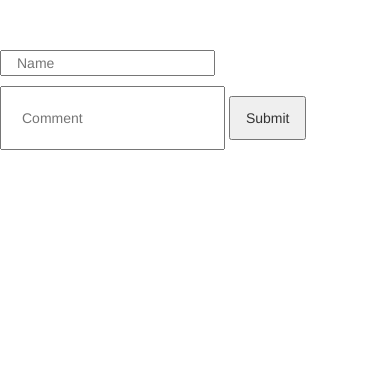
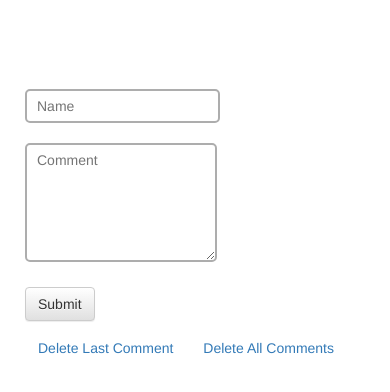
Before and after one commit to shwetachari/comments, a plain HTML site: page index.html in a window 390 px wide. Drawn offline with nearby package versions, Linux system fonts and the light colour scheme.

Commit message:
adjusted bootstrap layout

```diff
--- a/css/main.css
+++ b/css/main.css
@@ -1,8 +1,13 @@
+body{
+  overflow-x:hidden;
+  overflow-y:scroll;
+}
 .listEntry {
   padding:10px
   display:block;
   width:100%;
-  margin: 0 auto;
+  margin: 0 auto 0 auto;
+  word-wrap: break-word;
 }
 
 .liDivName {
@@ -11,28 +16,55 @@
   display:block;
   width:100%;
   margin: 0 auto;
+  word-wrap: break-word;
 }
 .liDivText {
   font-size: 15px;
   display:block;
   width:100%;
-  margin: 0 auto;
+  margin: 0 auto 20px;
+  word-wrap: break-word;
 }
 ul {
   list-style:none;
   display:block;
-  width:90%;
-  margin:0 auto;
+  width:40%;
+  margin:50px auto 0 30px;
+  position:absolute;
 }
 #formText {
-  padding:20px;
+  padding:5px 0 70px 10px;
 }
 #name {
+  padding:5px 0 5px 10px;
   margin-top:50px;
+}
+#submitForm{
+  margin-right:50px;
+}
+input, textarea {
+  border-radius:5px;
+  box-shadow:none;
+  border-width:2px !important;
+  border-color:rgba(173, 173, 173, 1);
+  border-style:solid;
 }
 button {
   padding:10px;
 }
+button, input, textarea {
+  margin-bottom: 20px;
+}
 .col-sm-4 {
   margin-top:10px;
 }
+form{
+  margin-left:10px;
+  display: block;
+  position:fixed;
+  margin-top:10%;
+}
+/*input, button {
+  margin right:50%;
+  position:fixed;
+}*/
--- a/index.html
+++ b/index.html
@@ -11,13 +11,16 @@
 		<script src="https://use.fontawesome.com/06591f047d.js"></script>
 </head>
 <body>
-	<form>
-		<input type="name" placeholder="Name" id="name" class="col-sm-4 col-sm-offset-4"/>
-		<input type="text" placeholder="Comment" id="formText" class="col-sm-4 col-sm-offset-4"/>
-		<button id="submitForm" type="button" class="col-sm-4 col-sm-offset-4">Submit</button>
-		<ul id="unorderedList" class="col-sm-4 col-sm-offset-4">
-		</ul>
-	</form>
+	<form class="col-sm-6">
+			<input type="name" placeholder="Name" id="name" class="col-sm-8"/><br/>
+			<textarea type="text" placeholder="Comment" id="formText" class="col-sm-8"/></textarea><br/>
+			<button id="submitForm" type="button" class="col-sm-8 btn btn-default text-center">Submit</button><br/>
+			<button id="deleteLast" type="button" class="col-sm-4 btn btn-link text-center">Delete Last Comment</button>
+			<button id="deleteAll" type="button" class="col-sm-4 btn btn-link text-center">Delete All Comments</button>
+		</form>
+
+	<ul id="unorderedList" class="row-fluid span5 col-sm-offset-6">
+	</ul>
 
 
 
```
